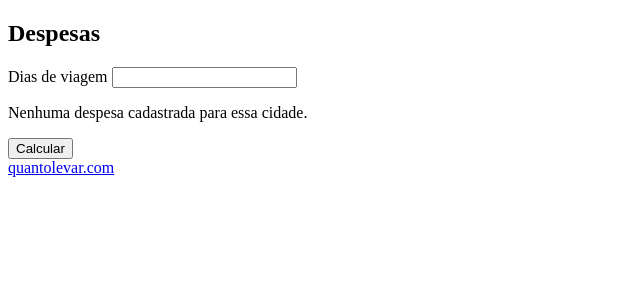
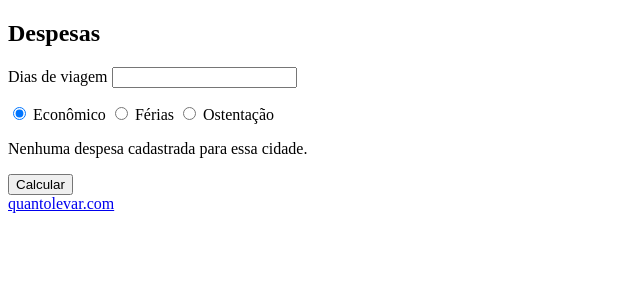
Before and after one commit to vitorfs/quanto-levar, a Django app: page /despesas/ in a window 1280 px wide. Shown: the part 116-416 px from the top of the page, without its empty margins (0-640 px from the left). Run offline with Django 3.2, Linux system fonts and the light colour scheme; data comes from the database, SQL or seed files in the repository; some libraries are stand-ins or nearby versions.

Commit message:
Adicionar logo esse tal nível...

```diff
--- a/core/templates/core/despesas.html
+++ b/core/templates/core/despesas.html
@@ -7,6 +7,11 @@
   <form action="{% url 'calculo' %}" method="get">
     <input type="hidden" id="cidade" name="cidade" value="{{ cidade }}" />
     <p>Dias de viagem <input type="text" id="dias" name="dias" /></p>
+    <p>
+        <input type="radio" id="nivel" name="nivel" value="1" checked="checked"/> Econômico
+        <input type="radio" id="nivel" name="nivel" value="2"/> Férias
+        <input type="radio" id="nivel" name="nivel" value="3"/> Ostentação
+    <p>
     {% for despesa in despesas %}
       <p><input id="despesas_selecionadas" name="despesas_selecionadas" type="checkbox" value="{{ despesa.despesa.id}}" checked="checked"/>{{ despesa.despesa.nome }}</p>
     {% empty %}
--- a/core/views.py
+++ b/core/views.py
@@ -12,9 +12,10 @@ def despesas(request):
 def calculo(request):
     cidade = request.GET.get('cidade')
     dias = request.GET.get('dias')
+    nivel = request.GET.get('nivel')
     despesas_selecionadas = request.GET.get('despesas_selecionadas')
     for despesa in despesas_selecionadas:
-        info = CidadeDespesa.objects.filter(cidade=cidade, despesa=despesa, nivel=1)
+        info = CidadeDespesa.objects.filter(cidade=cidade, despesa=despesa, nivel=nivel)
         print info
         print info.cidade
         sigla = info.cidade.pais.cotacao.sigla
```
